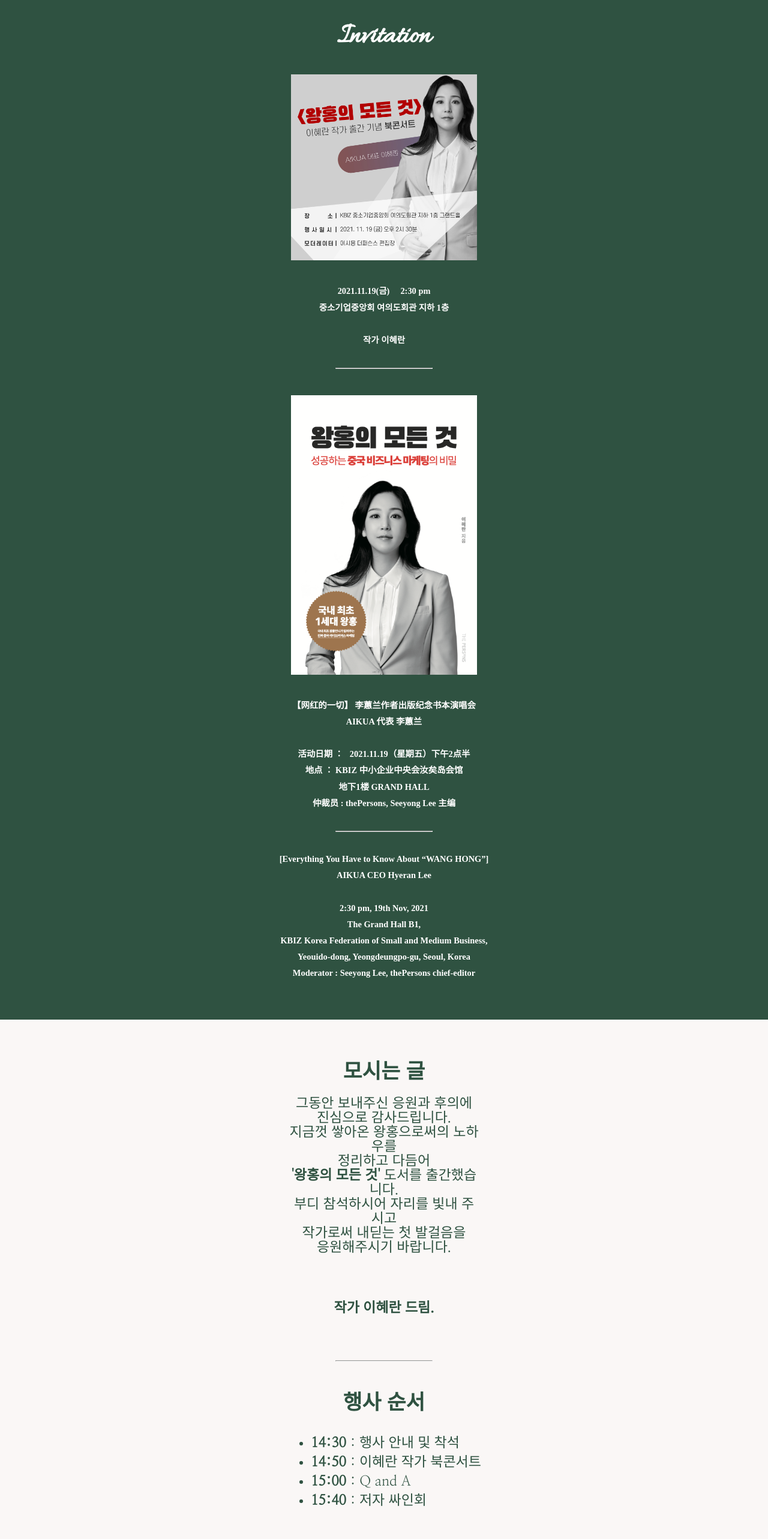
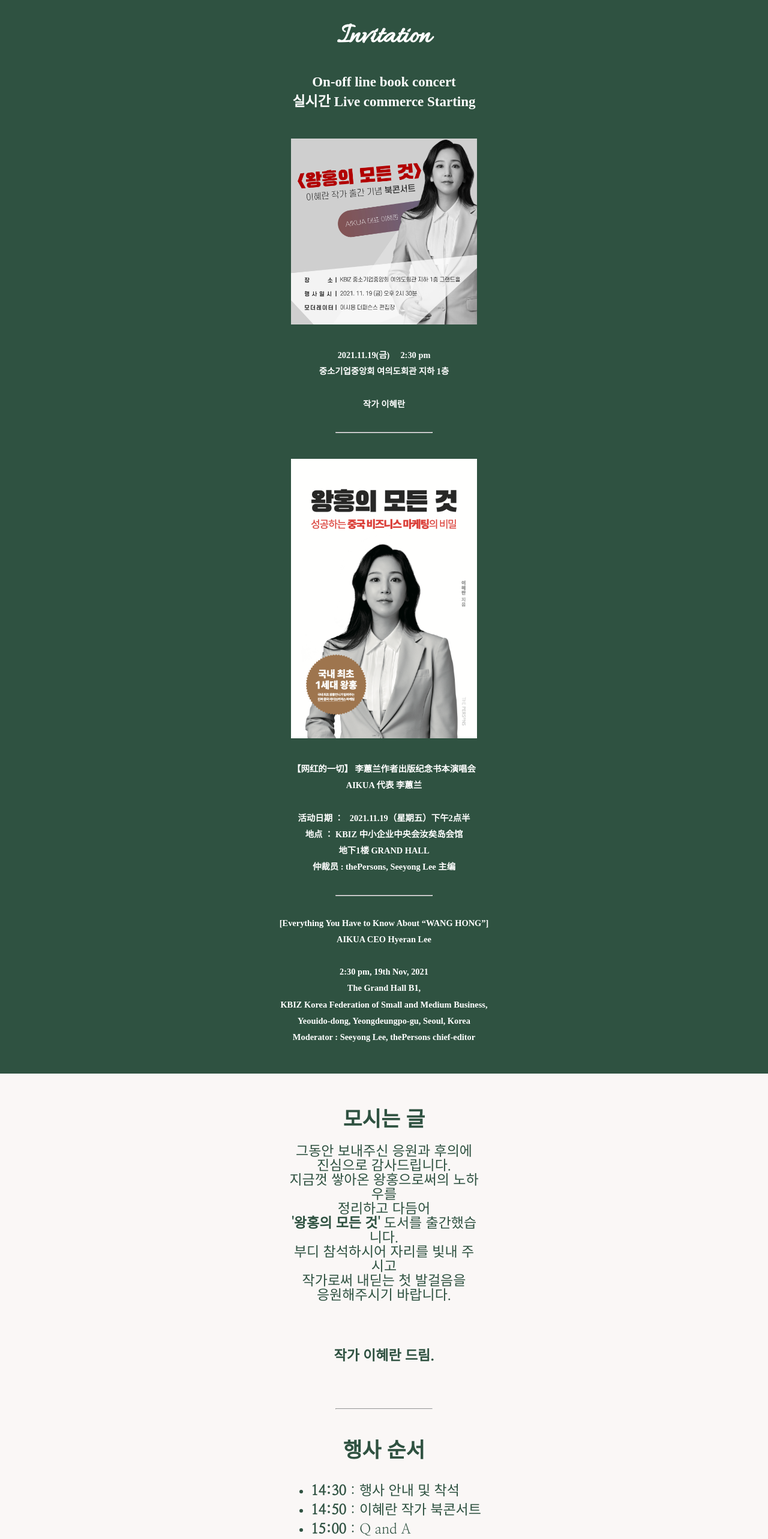
Before and after one commit to kapable/everything, a React (Create React App) app: page / in a window 1280 px wide. Shown: the top 2566 px of the page at 60% size. Built offline with nearby package versions, Linux system fonts and the light colour scheme.

Commit message:
update comment

```diff
--- a/src/App.css
+++ b/src/App.css
@@ -14,8 +14,7 @@
   left: 0;
   align-items: center;
   background-color: #2f5241;
-  /* width: 400px; */
-  height: 1700px;
+  height: 1790px;
 }
 
 .main-title {
@@ -24,8 +23,13 @@
   font-size: 3rem;
 }
 
+.live {
+  color: white;
+  font-family: "Noto Serif KR", serif;
+}
+
 .squre {
-  margin: 0rem auto 0;
+  margin: 1rem auto 0;
   max-width: 310px;
 }
 
@@ -73,7 +77,7 @@
 }
 
 .invite {
-  margin-top: 108rem;
+  margin-top: 113rem;
   max-width: 20rem;
   line-height: 1.5rem;
   font-family: "Nanum Myeongjo", serif;
--- a/src/App.js
+++ b/src/App.js
@@ -36,6 +36,7 @@
       <header className="App-header">
         <div className="top">
           <h1 className="main-title">Invitation</h1>
+          <h4 className="live">On-off line book concert<br/>실시간 Live commerce Starting</h4>
           <img src={square} className="squre" alt="logo" />
           <h3 className="info-text">
             2021.11.19(금) &nbsp;&nbsp;&nbsp; 2:30 pm
```
